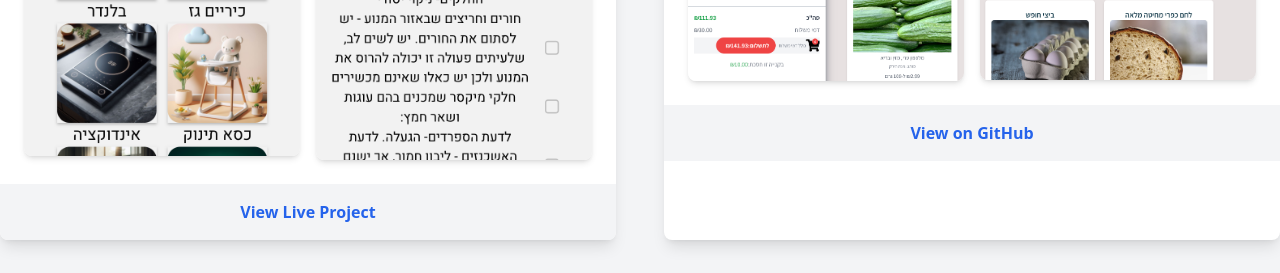
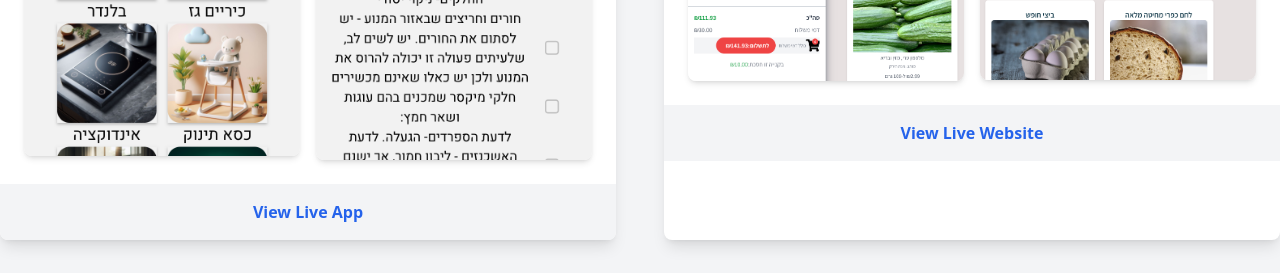
Before and after one commit to Avielbe/landing, a React (Create React App) app: page / in a window 1280 px wide. Shown: the part 2980-3253 px from the top of the page. Built offline with nearby package versions, Linux system fonts and the light colour scheme; a web font is replaced by a local one.

Commit message:
update live project

```diff
--- a/src/components/Portfolio.jsx
+++ b/src/components/Portfolio.jsx
@@ -23,7 +23,7 @@ const projects = [
       '/assets/kashlapp-ad.png',
     ],
     link: 'https://tinyurl.com/KASHL-APP', // Replace with actual link
-    linkText: 'View Live Project',
+    linkText: 'View Live App',
   },
   {
     title: 'Super Click',
@@ -45,8 +45,8 @@ const projects = [
       '/assets/superclick-2.png',
       '/assets/superclick-ad.gif',
     ],
-    link: 'https://github.com/username/ecommerce-project', // Replace with actual GitHub link
-    linkText: 'View on GitHub',
+    link: 'https://e-commerceil.vercel.app/',
+    linkText: 'View Live Website',
   },
 ];
 
```
